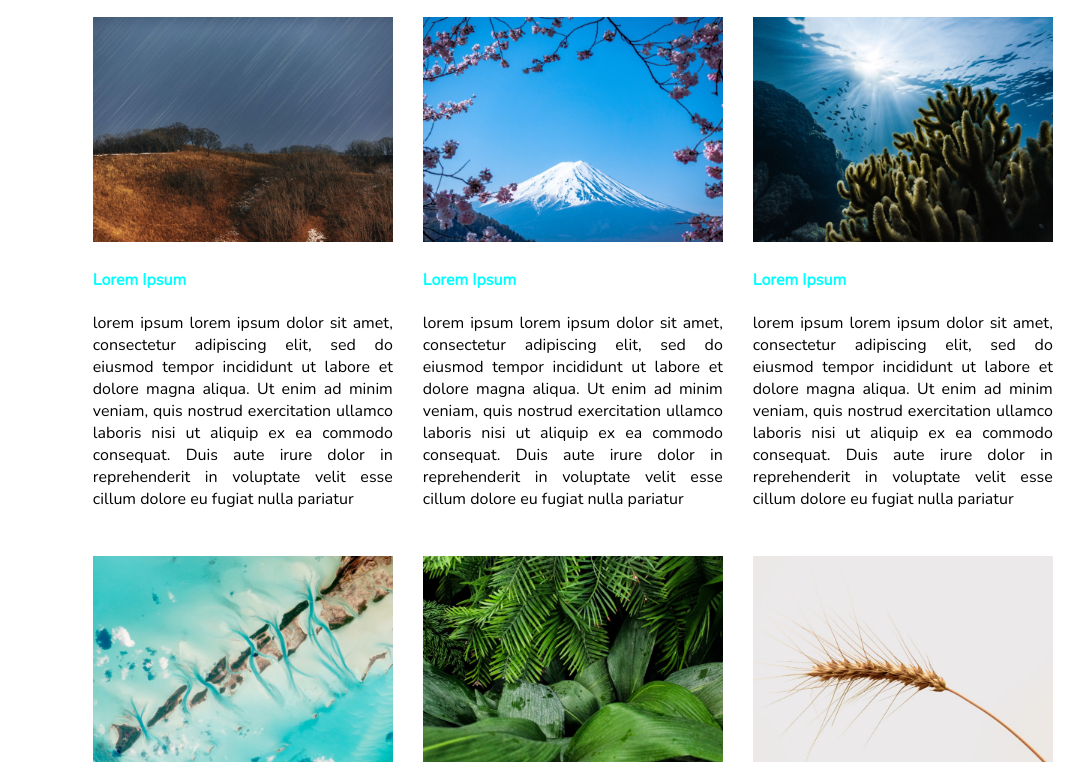
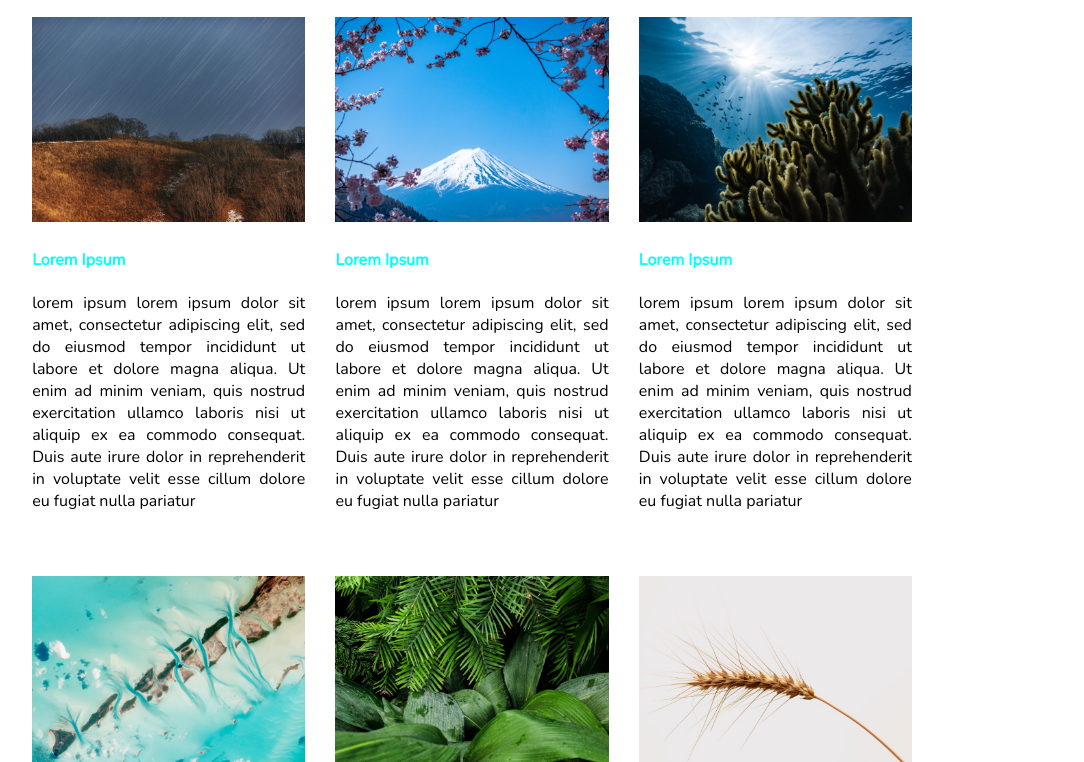
Before and after one commit to mhamzic/Day06-07, a plain HTML site: page ex01/src/index.html in a window 1280 px wide. Shown: the part 55-817 px from the top of the page, without its empty margins (168-1252 px from the left). Drawn offline with nearby package versions, Linux system fonts and the light colour scheme.

Commit message:
Flexbox version

```diff
--- a/ex01/src/index.html
+++ b/ex01/src/index.html
@@ -12,8 +12,9 @@
     <title>Cards Gallery</title>
   </head>
   <body>
-    <div class="container">
-      <h2>Cards Gallery</h2>
+    <main>
+      <div class="container">
+        <h2>Cards Gallery</h2>
       <div class="grid-container">
         <div class="item">
           <a href="../photos/image1.jpg" target="_blank"
@@ -143,5 +144,8 @@
         </div>
       </div>
     </div>
+  </div>
+
+  </main>
   </body>
 </html>
--- a/ex01/style/index.css
+++ b/ex01/style/index.css
@@ -4,19 +4,29 @@ body {
 
 .container {
   margin: auto;
-  width: 60%;
+  width: 80%;
   text-align: center;
 }
 
+/* Flexbox */
+
 .grid-container {
-  display: grid;
-  grid-template-columns: auto auto auto;
-  gap: 30px;
+  display: flex;
+  flex-wrap: wrap;
+  justify-content: center;
+  gap: 3%;
 }
 
-.grid-container img {
-  width: 300px;
+.item {
+  width: 27%;
+  margin-bottom: 3rem;
 }
+
+.item img {
+  width: 100%;
+}
+
+/* Some styling */
 
 .grid-container p {
   text-align: justify;
```
